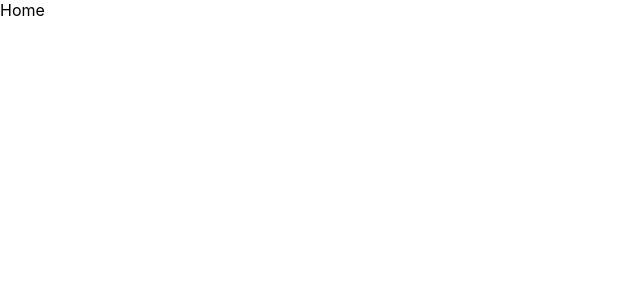
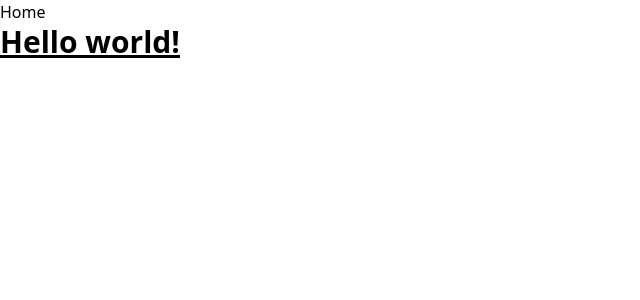
Before and after one commit to captainhaddock18/ReviewBot-Website, a React (Create React App) app: page / in a window 1280 px wide. Shown: the top 300 px of the page, without its empty margins (0-640 px from the left). Built offline with nearby package versions, Linux system fonts and the light colour scheme.

Commit message:
initialised tailwind css

```diff
--- a/package.json
+++ b/package.json
@@ -35,5 +35,8 @@
       "last 1 firefox version",
       "last 1 safari version"
     ]
+  },
+  "devDependencies": {
+    "tailwindcss": "^3.4.6"
   }
 }
--- a/src/App.js
+++ b/src/App.js
@@ -13,6 +13,10 @@
         <Route exact path="/" element={<Home/>} />
         <Route exact path='*' element={<NotFound/>}/>
       </Routes>
+
+      <h1 className="text-3xl font-bold underline">
+      Hello world!
+      </h1>
     </div>
     </Router>
   );
--- a/src/index.css
+++ b/src/index.css
@@ -1,13 +1,3 @@
-body {
-  margin: 0;
-  font-family: -apple-system, BlinkMacSystemFont, 'Segoe UI', 'Roboto', 'Oxygen',
-    'Ubuntu', 'Cantarell', 'Fira Sans', 'Droid Sans', 'Helvetica Neue',
-    sans-serif;
-  -webkit-font-smoothing: antialiased;
-  -moz-osx-font-smoothing: grayscale;
-}
-
-code {
-  font-family: source-code-pro, Menlo, Monaco, Consolas, 'Courier New',
-    monospace;
-}
+@tailwind base;
+@tailwind components;
+@tailwind utilities;
--- /dev/null
+++ b/tailwind.config.js
@@ -0,0 +1,10 @@
+/** @type {import('tailwindcss').Config} */
+module.exports = {
+  content: [
+    "./src/**/*.{js,jsx,ts,tsx}",
+  ],
+  theme: {
+    extend: {},
+  },
+  plugins: [],
+}
```
Also changed, not shown: 1 other file (tests, documents, lock files or other folders).
